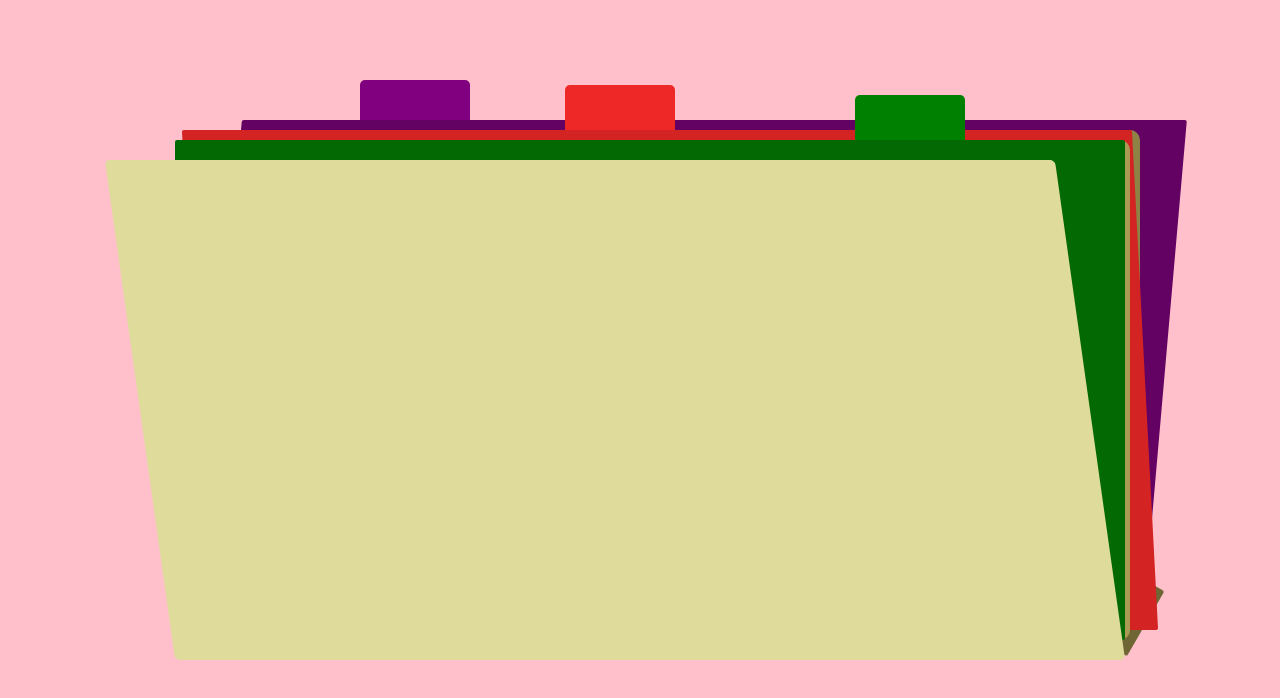
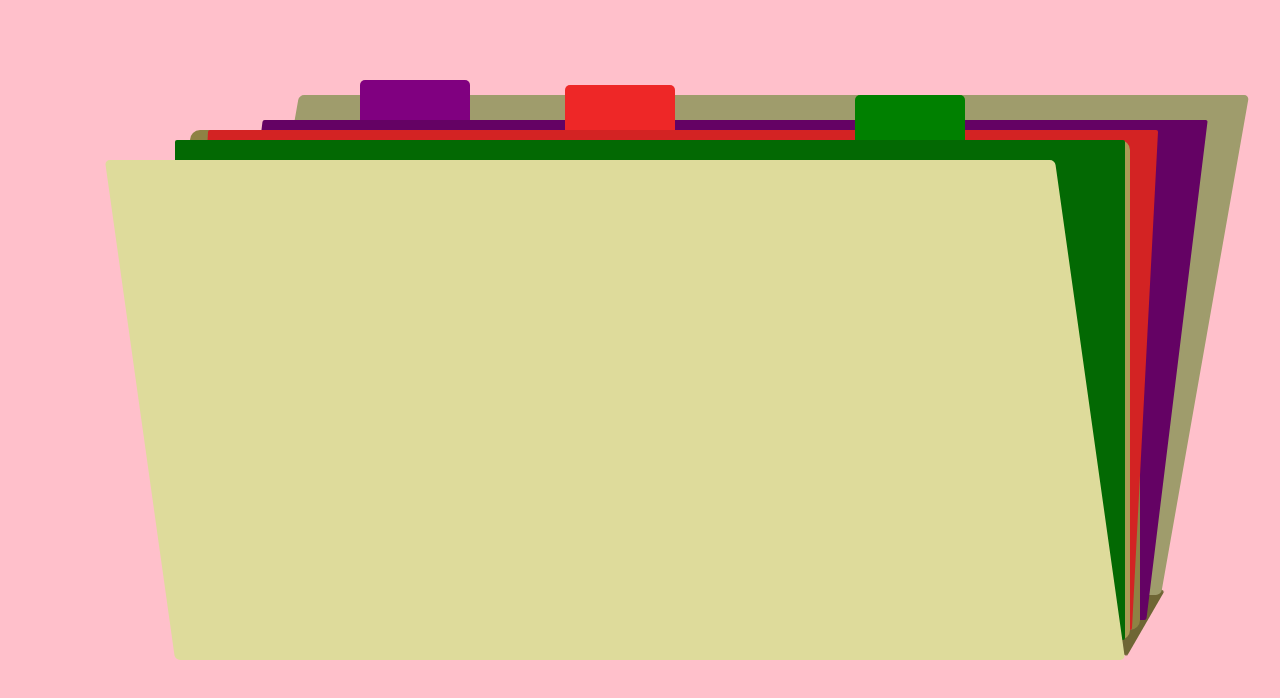
Before and after one commit to jalexxx/portfolio, a plain HTML site: page index.html in a window 1280 px wide. Drawn offline with Linux system fonts and the light colour scheme.

Commit message:
made a back file

```diff
--- a/index.html
+++ b/index.html
@@ -9,19 +9,22 @@
 </head>
 <body>
 
-  <div class="bottom_div">
 
-  </div>
+  <div class="bottom_div"></div>
 
   <div id="files" class="third_file">
     <div class="red_fl">
       <div class="red_paper"></div>
-      </div>
+    </div>
   </div>
 
-    <div class="purple_fl">
-      <div class="purple_paper"></div>
-    </div>
+  <div id="files" class="back_file">
+  </div>
+
+  <div class="purple_fl">
+    <div class="purple_paper"></div>
+  </div>
+
 
   <div id="files" class="second_file">
     <div class="green_fl">
@@ -33,5 +36,6 @@
   </div>
 
 
+
 </body>
 </html>
--- a/style.css
+++ b/style.css
@@ -74,11 +74,12 @@ body {
     top: 50%;
     left: 50%;
     margin-top: -280px;
-    margin-left: -420px;
+    margin-left: -408px;
     position: fixed;
     z-index: -10;
     border-radius: 2px;
-    transform: skewX(-5deg)
+    transform: skewX(-7deg)
+
 }
 
 
@@ -93,6 +94,8 @@ body {
     background-color: purple;
 
 }
+
+
 
  .red_fl{
     background-color: rgb(238, 39, 39);
@@ -121,7 +124,7 @@ body {
     position: fixed;
     z-index: -10;
     border-radius: 2px;
-    transform: skewX(3deg)
+    transform: skewX(-3deg)
 }
 
 .red_fl:hover{
@@ -202,6 +205,25 @@ body {
      border-radius: 2px;
 }
 
+.back_file {
+    background-color:#9f9c6c;
+    position:fixed;
+    left: 50%;
+    top:50%;
+    transform: translate(-50%, -50%);
+    height: 75px;
+    width: 65px;
+    margin-top: -305px;
+    margin-left:-385px;
+    position: fixed;
+    z-index: -10;
+    transform: skewX(-10deg);
+    border-radius: 5px;
+
+
+}
+
+
 /* ul {
     list-style-type:none;
     margin: 0;
```
